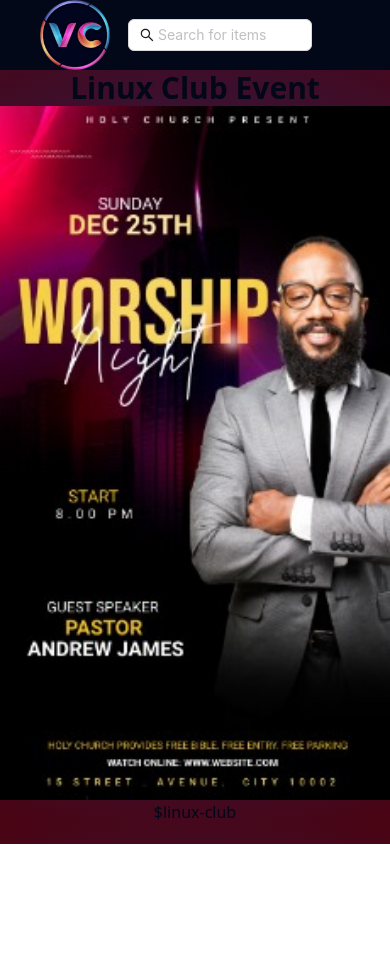
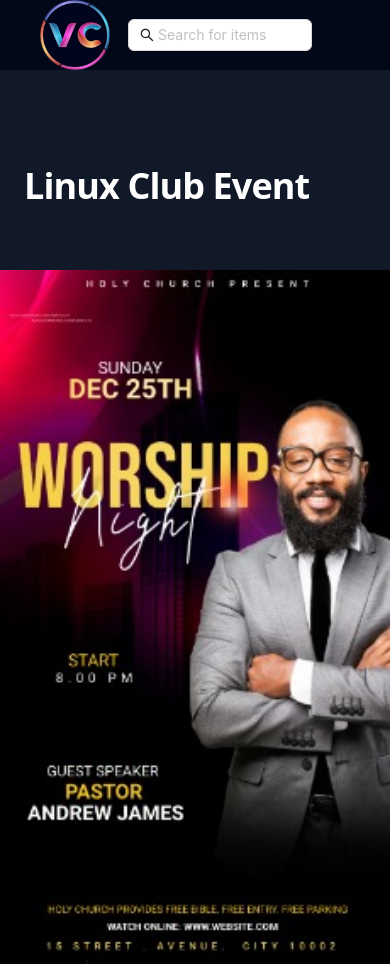
Before and after one commit to desujoy/techdyno, a Next.js app: page /events/1 in a window 390 px wide. Before the commit the page ends 844 px from the top, so only its background shows below. Built offline with nearby package versions, Linux system fonts and the light colour scheme.

Commit message:
Refactor ItemDetails component layout and styles

```diff
--- a/components/ui/ItemDetails.tsx
+++ b/components/ui/ItemDetails.tsx
@@ -3,11 +3,60 @@ import Image from "next/image";
 
 export default function eventDetails({ event }: { event: EventItem }) {
   return (
-    <div className="flex flex-col items-center justify-center">
-      <h1 className="text-3xl font-bold">{event.name}</h1>
-      <Image src={event.image} alt={event.name} height={500} width={500} />
-      <p>{event.description}</p>
-      <p>${event.club}</p>
+    <div className=" isolate overflow-hidden bg-gray-900 py-24 sm:py-32">
+      <div
+        className="hidden sm:absolute sm:-top-10 sm:right-1/2 sm:-z-10 sm:mr-10 sm:block sm:transform-gpu sm:blur-3xl"
+        aria-hidden="true"
+      >
+        <div className="aspect-[1097/845] w-[68.5625rem] bg-gradient-to-tr from-[#ff4694] to-[#776fff] opacity-20"></div>
+      </div>
+      <div
+        className="absolute -top-52 left-1/2 -z-10 -translate-x-1/2 transform-gpu blur-3xl sm:top-[-28rem] sm:ml-16 sm:translate-x-0 sm:transform-gpu"
+        aria-hidden="true"
+      >
+        {/* <div className="aspect-[1097/845] w-[68.5625rem] bg-gradient-to-tr from-[#ff4694] to-[#776fff] opacity-20"></div> */}
+      </div>
+      <div className="mx-auto max-w-7xl px-6 lg:px-8">
+        <div className="mx-auto max-w-2xl lg:mx-0">
+          <h2 className="text-4xl font-bold tracking-tight text-white sm:text-6xl">
+            {event.name}
+          </h2>
+          <p className="mt-6 text-lg leading-8 text-gray-300">
+            {event.description}
+          </p>
+        </div>
+        <div className="mx-auto mt-10 max-w-2xl lg:mx-0 lg:max-w-none">
+          {/* <div className="grid grid-cols-1 gap-x-8 gap-y-6 text-base font-semibold leading-7 text-white sm:grid-cols-2 md:flex lg:gap-x-10">
+            <a href="#">
+              Upcoming Events<span aria-hidden="true">&rarr;</span>
+            </a>
+            <a href="#">
+              Past Events<span aria-hidden="true">&rarr;</span>
+            </a>
+          </div> */}
+          <dl className="mt-16 grid grid-cols-1 gap-8 sm:mt-20 sm:grid-cols-2 lg:grid-cols-4">
+            {/* {members.map((member) => (
+          <div key={member}>
+          <div  className="flex flex-col-reverse">
+            <dt className="text-base leading-7 text-gray-300">event</dt>
+            <dd className="text-2xl font-bold leading-9 tracking-tight text-white">{member.name}</dd>
+            </div>
+          <div className="flex flex-col-reverse">
+          <dt className="text-base leading-7 text-gray-300">Coordinators</dt>
+            <dd className="text-2xl font-bold leading-9 tracking-tight text-white">{member.name}</dd>
+          </div>
+          </div>
+        ))} */}
+          </dl>
+        </div>
+      </div>
+      <Image
+        src={event.image}
+        alt={event.name}
+        className="absolute w-full object-cover object-right md:object-center"
+        height={500}
+        width={500}
+      />
     </div>
   );
 }
```
